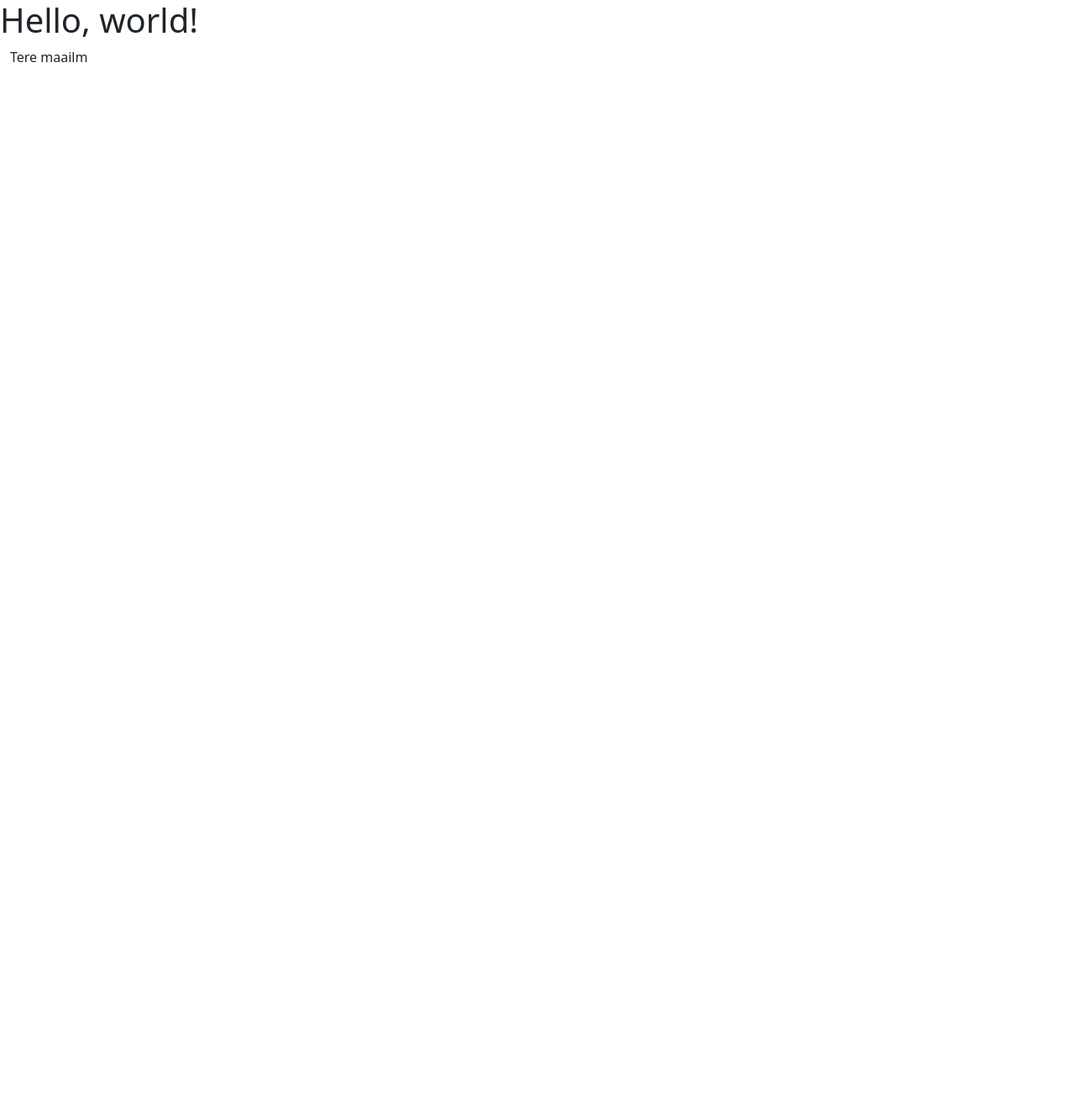
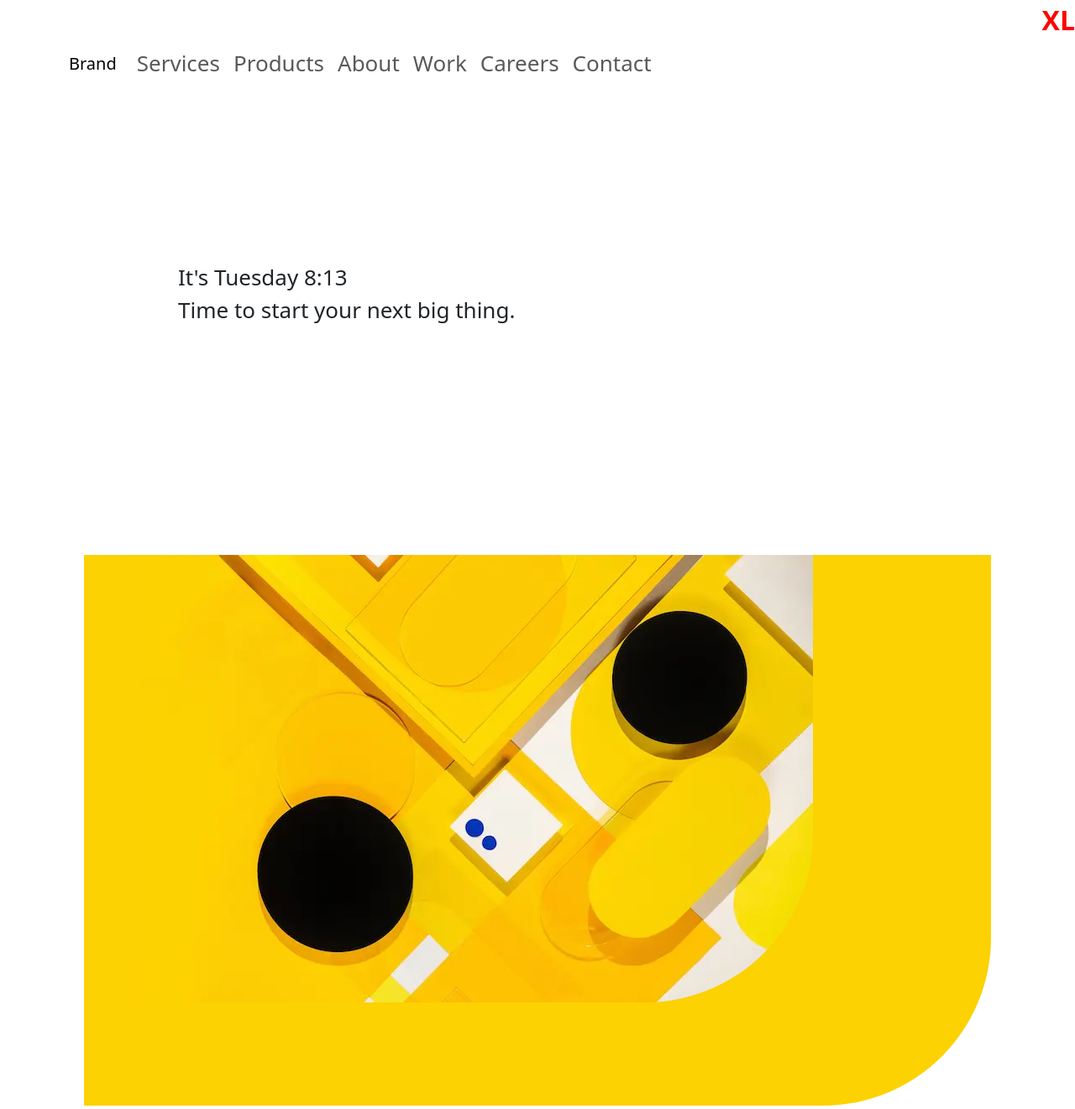
Before and after one commit to lauraaruksaar/veebilehe-kloon.github.io, a plain HTML site: page index.html in a window 1280 px wide. Shown: the whole page at 84% size. Before the commit the page ends 800 px from the top, so only its background shows below. Drawn offline with nearby package versions, Linux system fonts and the light colour scheme.

Commit message:
Add files via upload

```diff
--- a/index.html
+++ b/index.html
@@ -3,14 +3,54 @@
   <head>
     <meta charset="utf-8">
     <meta name="viewport" content="width=device-width, initial-scale=1">
-    <title>Bootstrap demo</title>
+    <title>Devtailor - Home </title>
     <link href="https://cdn.jsdelivr.net/npm/bootstrap@5.3.0-alpha1/dist/css/bootstrap.min.css" rel="stylesheet" integrity="sha384-GLhlTQ8iRABdZLl6O3oVMWSktQOp6b7In1Zl3/Jr59b6EGGoI1aFkw7cmDA6j6gD" crossorigin="anonymous">
+    <script defer src="https://cdn.jsdelivr.net/npm/bootstrap@5.3.0-alpha1/dist/js/bootstrap.bundle.min.js" integrity="sha384-w76AqPfDkMBDXo30jS1Sgez6pr3x5MlQ1ZAGC+nuZB+EYdgRZgiwxhTBTkF7CXvN" crossorigin="anonymous"></script>
+    <link rel="stylesheet" href="style.css">
   </head>
   <body>
-    <h1>Hello, world!</h1>
-    <div class="container-fluid">
-        Tere maailm
+    <nav class="navbar navbar-expand-md">
+      <div class="container">
+        <a href="#" class="navbar-brand">Brand</a>
+        <button class="navbar-toggler" data-bs-toggle="collapse"
+        data-bs-target="#nav" aria-controls="nav" aria-label="Expand Navigation">
+          <span class="navbar-toggler-icon"></span>
+        </button>
+        <div class="collapse navbar-collapse" id="nav">
+          <ul class="navbar-nav">
+            <li class="nav-item">
+              <a href="#" class="nav-link">Services</a>
+            </li>
+            <li class="nav-item">
+              <a href="#" class="nav-link">Products</a>
+            </li>
+            <li class="nav-item">
+              <a href="#" class="nav-link">About</a>
+            </li>
+            <li class="nav-item">
+              <a href="#" class="nav-link">Work</a>
+            </li>
+            <li class="nav-item">
+              <a href="#" class="nav-link">Careers</a>
+            </li>
+            <li class="nav-item">
+              <a href="#" class="nav-link">Contact</a>
+            </li>
+          </ul>
+        </div>
+      </div>
+    </nav>
+    <header>
+      <div class="container">
+        <p>It's Tuesday 8:13 <br> Time to start your next big thing.</p>
+      </div>
+    </header>
+    <div class="section-1">
+      <div class="container">
+        <div class="pic">
+          <img id="home-yellow" src="home-yellow.webp" alt="home-yellow">
+        </div>
+      </div>
     </div>
-    <script src="https://cdn.jsdelivr.net/npm/bootstrap@5.3.0-alpha1/dist/js/bootstrap.bundle.min.js" integrity="sha384-w76AqPfDkMBDXo30jS1Sgez6pr3x5MlQ1ZAGC+nuZB+EYdgRZgiwxhTBTkF7CXvN" crossorigin="anonymous"></script>
   </body>
 </html>
--- a/style.css
+++ b/style.css
@@ -0,0 +1,83 @@
+
+
+  body {
+    margin-top: 40px;
+    font: Helvetica;
+    font-weight: 400;
+    font-size: 26px;
+    display: flex;
+    flex-direction: column;
+    justify-content: center;
+  }
+
+  header {
+    padding: 25vh;
+  }
+
+  .section-1 {
+    background-color: #fcd202;
+    border-bottom-right-radius: 200px;
+    display: flex;
+    height: 656px;
+    margin: 56px 100px;
+    padding-left: 56px;
+    position: relative;
+  }
+
+
+  #home-yellow{
+    border-bottom-right-radius: 200px;
+    height: 100%;
+    right: 0px;
+    max-width: 1150px;
+    position: relative;
+  }
+
+
+  body::before {
+    content: "XS";
+    color: red;
+    font-size: 2rem;
+    font-weight: bold;
+    position: fixed;
+    top: 0;
+    right: 0;
+  }
+
+
+  .box {
+    background-color: lightblue;
+    border: 1px solid blue;
+    min-height: 50px;
+    font-size: 2rem;
+  }
+
+  @media (min-width: 576px) {
+    body::before {
+      content: "SM";
+    }
+  }
+
+  @media (min-width: 768px) {
+    body::before {
+      content: "MD";
+    }
+  }
+
+  @media (min-width: 992px) {
+    body::before {
+      content: "LG";
+    }
+  }
+
+  @media (min-width: 1200px) {
+    body::before {
+      content: "XL";
+    }
+  }
+
+  @media (min-width: 1400px) {
+    body::before {
+      content: "XXL";
+    }
+  }
```
Also changed, not shown: home-yellow.webp (added).
